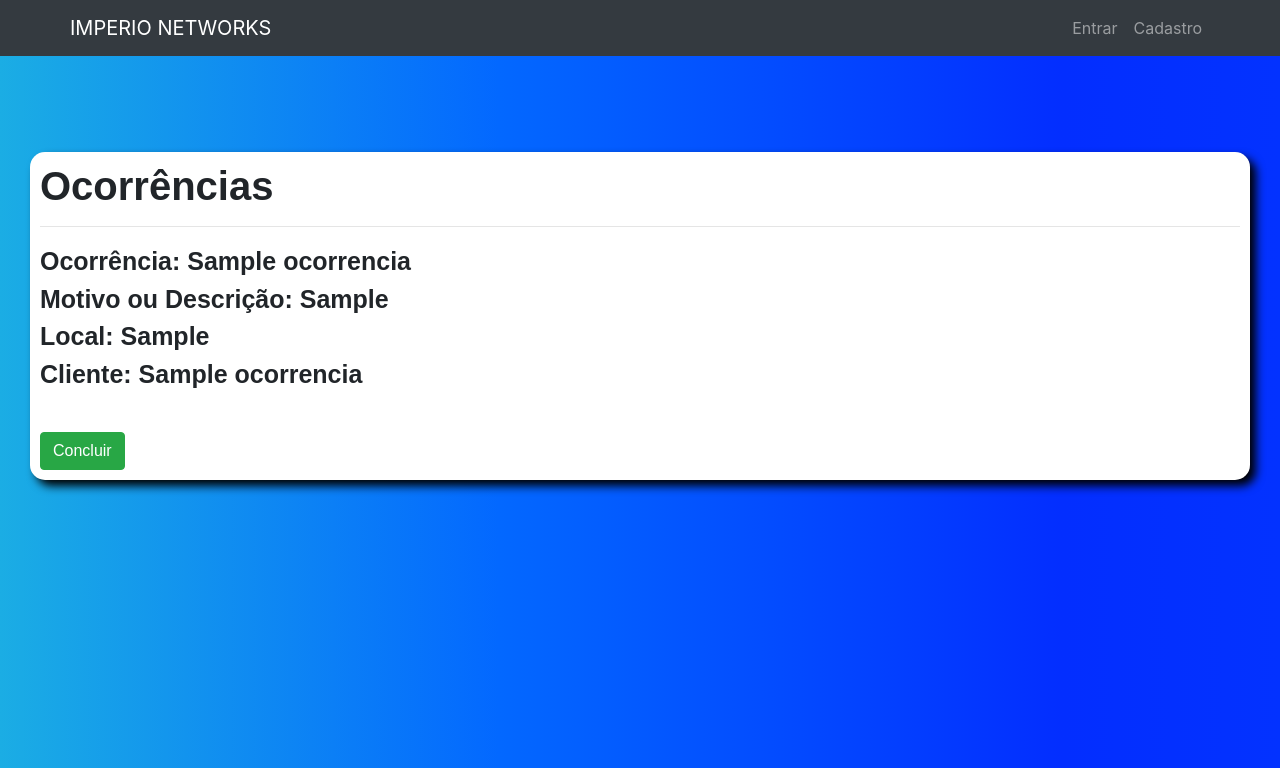
After one commit to spinho010/imperio, a Django app: page /ocorrencias/ in a window 1280 px wide. The commit adds this page. Shown: the top 768 px of the page. Run offline with Django 3.2, Linux system fonts and the light colour scheme; tables that the repository leaves empty hold one stand-in row (values such as "Sample post"); some libraries are stand-ins or nearby versions.

Commit message:
algumas Views

```diff
--- a/imperionet/urls.py
+++ b/imperionet/urls.py
@@ -18,7 +18,7 @@ from django.urls import path, include
 from vendas import views
 from django.conf import settings
 from django.conf.urls.static import static
-from vendas.views import CreateDados, Ver_Dados, Ver_Formulario, Loja, About, Produtos, Status, UpdateStatus, Plano1
+from vendas.views import CreateDados, Ver_Dados, Ver_Formulario, Loja, About, Produtos, Status, UpdateStatus, Plano1, VerOcorrencia, DeletarOcorrencia
 
 urlpatterns = [
     path('admin/', admin.site.urls),
@@ -33,6 +33,8 @@ urlpatterns = [
     path('produtos/item/', Plano1.as_view(), name='plano1'),
     path('status/', Status.as_view(), name='status'),
     path('gerenciar/<int:pk>/', UpdateStatus.as_view(), name='update_status'),
+    path('ocorrencias/', VerOcorrencia.as_view(), name='ocorrencias'),
+    path('ocorrencias/concluir/<int:pk>', DeletarOcorrencia.as_view(), name='concluir-ocorrencia'),
 ]
 
 if settings.DEBUG:
--- /dev/null
+++ b/templates/ocorrencia.html
@@ -0,0 +1,85 @@
+<!DOCTYPE html>
+{% load static %}
+<html lang="pt-br">
+<head>
+    <meta charset="UTF-8">
+    <meta name="viewport" content="width=device-width, initial-scale=1.0">
+    <link rel="stylesheet" href="https://stackpath.bootstrapcdn.com/bootstrap/4.5.2/css/bootstrap.min.css" integrity="sha384-JcKb8q3iqJ61gNV9KGb8thSsNjpSL0n8PARn9HuZOnIxN0hoP+VmmDGMN5t9UJ0Z" crossorigin="anonymous">
+    <link rel="shortcut icon" href="{% static 'favicon.ico' %}" type="image/x-icon">
+    <title>Ocorrencias</title>
+    <style>
+        body{
+        background: rgb(22,142,191);
+        background: linear-gradient(90deg, rgba(22,142,191,1) 0%, rgba(7,178,243,1) 0%, rgba(41,3,255,1) 0%, rgba(27,173,228,1) 0%, rgba(3,104,255,1) 39%, rgba(3,46,255,1) 83%, rgba(3,50,255,1) 100%);
+        }
+    main{
+        background-color: white;
+        width: auto;
+        heigth: 600px;
+        margin-left: 30px;
+        margin-right: 30px;
+        padding: 10px;
+        box-shadow: 6px 6px 10px black;
+        font-family: Arial, Helvetica, sans-serif;
+        font-weight: bolder;
+        font-size: 25px;
+        border-radius: 15px;
+    }
+    </style>
+
+<nav class="navbar navbar-expand navbar-dark bg-dark">
+    <div class="container">
+        <a class="navbar-brand" href="{% url 'pages:home' %}">IMPERIO NETWORKS</a>
+        <ul class="navbar-nav">
+            {% if user.is_authenticated %}
+            <li class="nav-item">
+                <a class="nav-link" href="/status">Internet</a>
+            </li>
+            <li class="nav-item">
+                <a class="nav-link" href="/loja">Loja</a>
+            </li>
+            <li class="nav-item">
+                <a class="nav-link" href="/perfil">Perfil</a>
+            </li>
+            <li class="nav-item">
+                <a class="nav-link" href="{% url 'account_logout' %}">Sair</a>
+            </li>
+            {% else %}
+            <li class="nav-item">
+                <a class="nav-link" href="{% url 'account_login' %}">Entrar</a>
+            </li>
+            <li class="nav-item">
+                <a class="nav-link" href="{% url 'account_signup' %}">Cadastro</a>
+            </li>
+            {% endif %}
+        </ul>
+    </div>
+</nav>
+</head>
+<body>
+    <br><br><br>
+    {% for Ocorrencia in object_list %}
+        <br>
+        <main>
+            <h1 style="font-weight: bold;">Ocorrências</h1>
+            <hr>
+            Ocorrência: {{ Ocorrencia.nome_ocorrencia }} <br>
+            Motivo ou Descrição: {{ Ocorrencia.motivo_ocorrencia }} <br>
+            Local: {{ Ocorrencia.local_ocorrencia }} <br>
+            Cliente: {{ Ocorrencia.nome_cliente }} <br>
+            <br>
+            <a href="{% url 'concluir-ocorrencia' Ocorrencia.id %}">
+                <button type="submit" class="btn btn-success">Concluir</button>
+            </a>
+        </main>
+        <br><br>
+
+    {% empty %}
+        <main>
+            <h1 style="font-weight: bold;">Ocorrências</h1>
+            <hr>
+            Nenhuma Ocorrência no Momento!
+        </main>
+    {% endfor %}
+</body>
+</html>
--- a/templates/perfil.html
+++ b/templates/perfil.html
@@ -67,6 +67,7 @@
   {% if user.groups.all.0.name == 'ADMINISTRAÇÃO' %}
     <a href="/admin"><button type="button" class="btn btn-danger">Administração</button></a>
     <a href="/gerenciar/1"><button type="button" class="btn btn-primary">Gerenciar Rede</button></a>
+    <a href="/ocorrencias"><button type="button" class="btn btn-primary">Ocorrencias</button></a>
   {% endif %}
 
   <a href="/"><button type="button" class="btn btn-success">Voltar</button></a>
--- a/vendas/models.py
+++ b/vendas/models.py
@@ -40,3 +40,13 @@ class Loja(models.Model):
     preço = models.CharField(verbose_name='Preço:', max_length=60, blank=True)
     disponibilidade = models.CharField(verbose_name='Disponibilidade:', max_length=60, blank=True)
     foto = models.ImageField(verbose_name='Foto', upload_to='media/', default='/static/no_image.png')
+
+
+class Ocorrencia(models.Model):
+    nome_ocorrencia = models.CharField(verbose_name='Nome da Ocorrencia:', max_length=100, blank=True)
+    motivo_ocorrencia = models.CharField(verbose_name='Motivo da Ocorrencia:', max_length=200, blank=True)
+    local_ocorrencia = models.CharField(verbose_name='Local da Ocorrencia:', max_length=60, blank=True)
+    nome_cliente = models.CharField(verbose_name='Nome do Cliente:', max_length=60, blank=True)
+
+    def __str__(self):
+            return "{}".format(self.nome_ocorrencia)
--- a/vendas/views.py
+++ b/vendas/views.py
@@ -1,5 +1,5 @@
 from django.shortcuts import render
-from vendas.models import Dados, Estado, Loja
+from vendas.models import Dados, Estado, Loja, Ocorrencia
 from django.views.generic.edit import CreateView, UpdateView, DeleteView
 from django.views.generic.list import ListView
 from django.views.generic import TemplateView
@@ -12,6 +12,15 @@ import PIL
 
 
 ################################################### TEMPLATE VIEW ##################
+class VerOcorrencia(ListView):
+    model = Ocorrencia
+    template_name = 'ocorrencia.html'
+
+
+class DeletarOcorrencia(DeleteView):
+    model = Ocorrencia
+    template_name = 'ocorrencia-delete.html'
+    success_url = ('/')
 
 
 class Produtos(TemplateView):
```
Also changed, not shown: templates/ocorrencia-delete.html (added, +78 -0 lines), templates/produtos_loja.html (+56 -0 lines), vendas/admin.py (+6 -1 lines), vendas/migrations/0003_ocorrencia.py (added).
